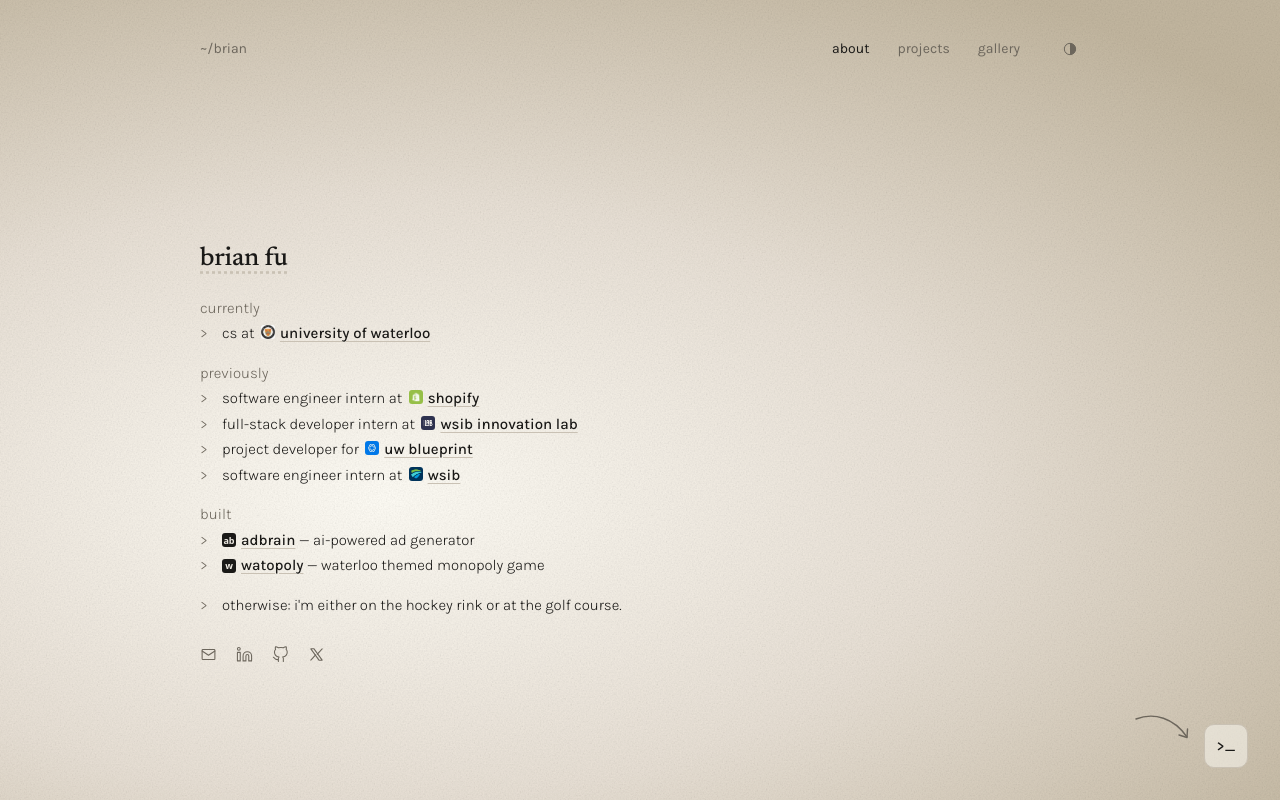
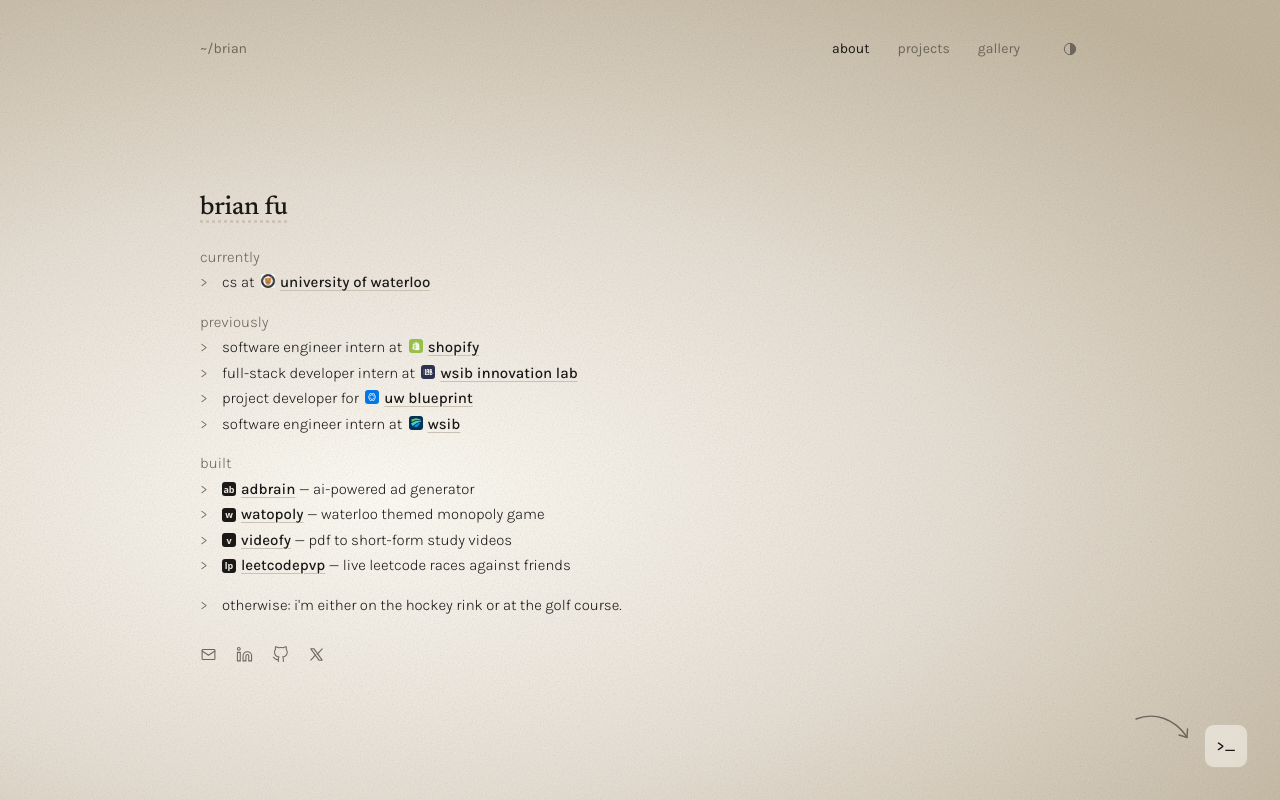
Before and after one commit to brian-fu/portfolio_v1, a Next.js app: page / in a window 1280 px wide. Built offline with nearby package versions, Linux system fonts and the light colour scheme.

Commit message:
add projects

```diff
--- a/data/site.ts
+++ b/data/site.ts
@@ -73,6 +73,24 @@
       "a text-based monopoly variant set on the university of waterloo campus written in c++20.",
     tech: "c++20",
   },
+  {
+    name: "videofy",
+    mark: "v",
+    href: "https://github.com/brian-fu/videofy",
+    summary: "pdf to short-form study videos",
+    description:
+      "turns an uploaded pdf into a brainrot-style study video, narrating the extracted content over gameplay footage.",
+    tech: "react, node.js, express, python, firebase, openai api",
+  },
+  {
+    name: "leetcodepvp",
+    mark: "lp",
+    href: "https://github.com/brian-fu/leetcodepvp",
+    summary: "live leetcode races against friends",
+    description:
+      "multiplayer leetcode app where players join a game code and race to solve the same problems, with a sandboxed runner scoring submissions.",
+    tech: "next.js, typescript, tailwind, python, flask",
+  },
 ];
 
 // Suggested questions shown in the chat widget before the first message.
```
Also changed, not shown: data/prompt.md (+2 -0 lines).
